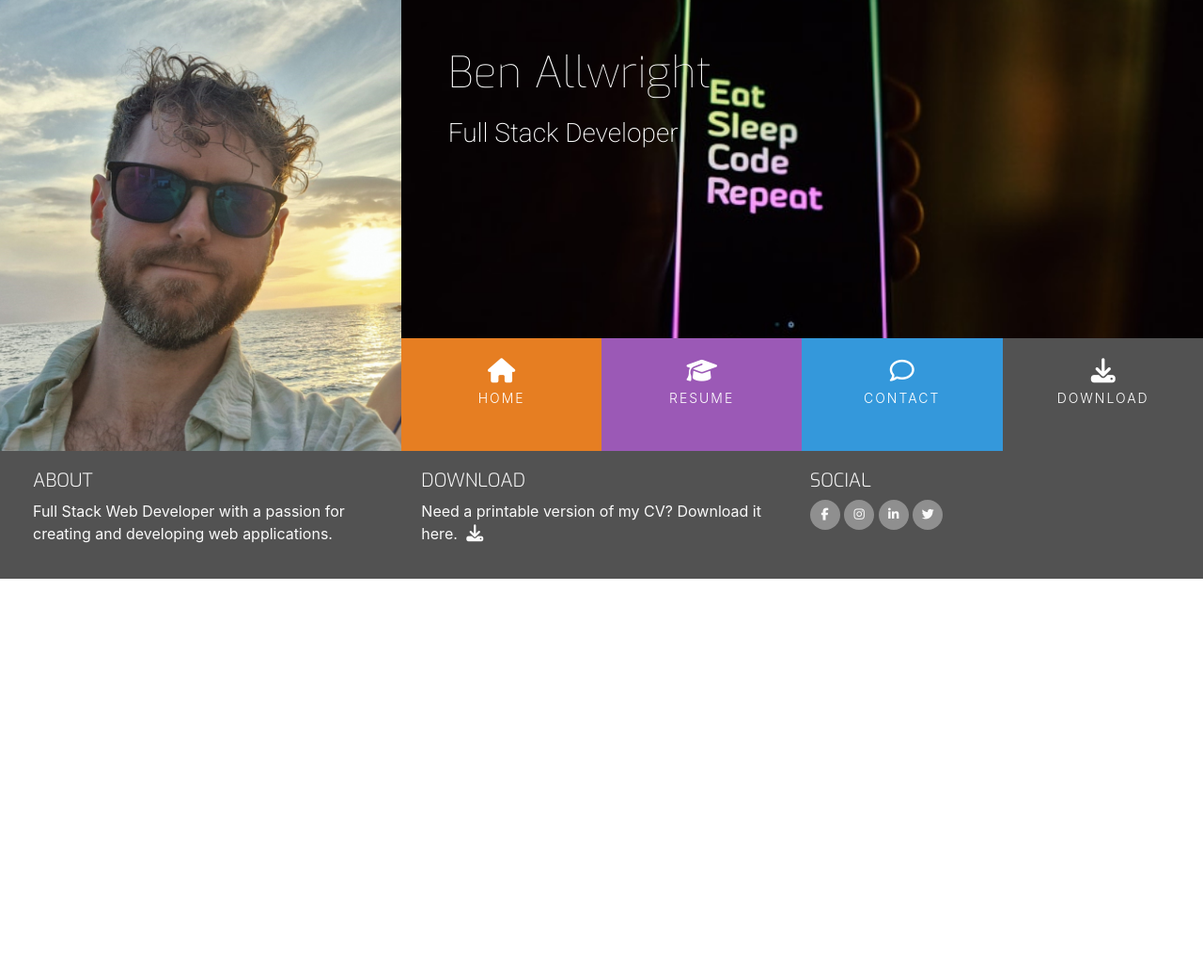
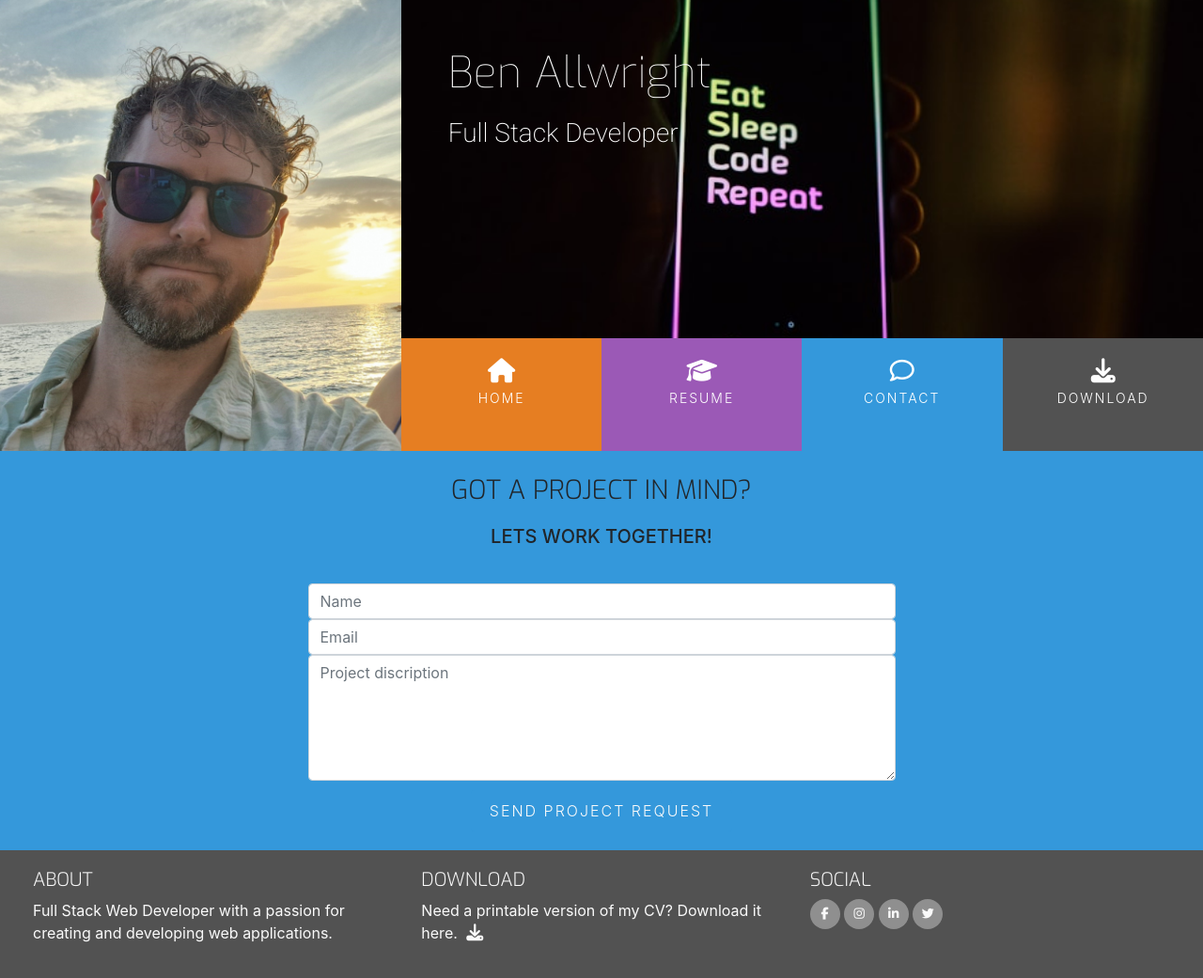
Before and after one commit to Allwrightben/bens-resume, a plain HTML site: page contact.html in a window 1280 px wide. Shown: the whole page at 94% size. Before the commit the page ends 800 px from the top, so only its background shows below. Drawn offline with nearby package versions, Linux system fonts and the light colour scheme.

Commit message:
Complete contact page

```diff
--- a/assets/css/style.css
+++ b/assets/css/style.css
@@ -7,7 +7,7 @@
     background-size: cover;
     background-repeat: no-repeat;
     min-height: 360px;
-    transition: all 05s ease-in-out;
+    transition: all 03s ease-in-out;
 }
 
 .bg-color-three-reasons {
@@ -20,6 +20,11 @@
 
 .bg-color-work-history {
     background-color: #9b59b6;
+}
+
+.bg-color-contact {
+    background-color: #3498db;
+
 }
 
 .ui-menu-color-home {
@@ -94,7 +99,7 @@ h4 {
     background-size: cover;
     background-repeat: no-repeat;
     min-height: 360px;
-    transition: all 05s ease-in-out;
+    transition: all 03s ease-in-out;
 }
 
 .name {
@@ -322,9 +327,50 @@ footer {
     margin-bottom: 30px;
 }
 
+/*----------------------Contact Form */
+.contact-heading {
+    font-family: "Exo", sans-serif;
+    font-weight: 300;
+    margin-top: 25px;
+    margin-bottom: 20px;
+}
+
+.center-form {
+    padding-top: 10px;
+    margin: 0 auto;
+    max-width: 80%;
+}
+
+button[type="submit"] {
+    margin-top: 15px;
+    margin-bottom: 20px;
+    background-color: #3498db;
+    color: #fafafa;
+    border: none;
+    padding: 10px 20px;
+    margin-top: 10px;
+    font-size: 16px;
+    font-weight: 300;
+    text-transform: uppercase;
+    letter-spacing: 2px;
+    cursor: pointer;
+    transition: all 0.35s ease-in-out;
+}
+
+/*----------------------Media Queries */
 @media only screen and (max-width: 600px) {
     .bg-color-name-title {
-         position: relative;
-         padding-top: 200px; /* Adjust this value as needed to position the image lower */
-     }
- }
+        position: relative;
+        padding-top: 13em;
+        max-height: 55vh;
+    }
+}
+
+@media(min-width: 992px) {
+    .center-form {
+    padding-top: 30px;
+    min-height: 240px;
+    margin: 0 auto;
+    max-width: 50%;
+    }
+}
--- a/contact.html
+++ b/contact.html
@@ -58,7 +58,28 @@
         </div>
     </header>
 
-    <section>
+    <section class="container-fluid">
+        <div class="row bg-color-contact">
+            <div class="col">
+                <h3 class="contact-heading uppercase text-center">Got a project in mind?</h3>
+                <h5 class="uppercase text-center">Lets work together!</h5>
+                <div class="center-form">
+                    <form action="" method="get">
+                        <input type="text" name="name" id="fullname" class="form-control" placeholder="Name"
+                        required>
+                        <input type="email" name="email" id="emailaddress" class="form-control" placeholder="Email"
+                        required>
+                        <textarea rows="5" name="projectsummary" id="projectsummary" class="form-control"
+                        placeholder="Project discription" required></textarea>
+                        <div class="form-row text-center">
+                            <div class="col">
+                                <button type="submit" class="btn btn-secondary">Send Project Request</button>
+                            </div>
+                        </div>
+                    </form>
+                </div>
+            </div>
+        </div>
 
     </section>
     <footer class="container-fluid">
```
